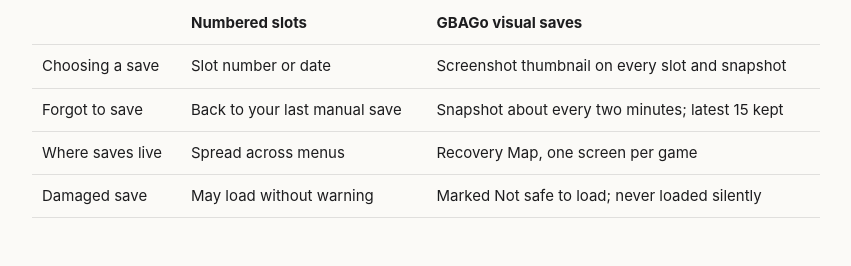
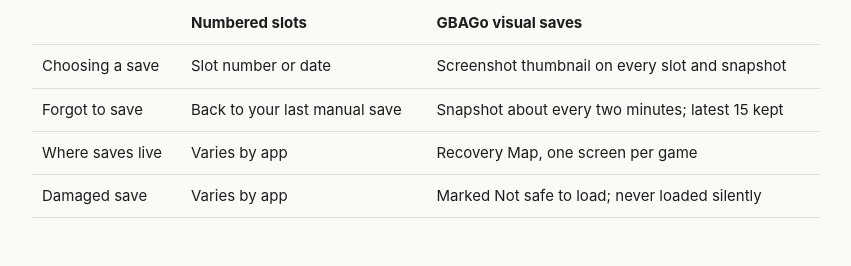
Before and after one commit to alice51849/gbago-support, a plain HTML site: page visual-saves.html in a window 1280 px wide. Shown: the part 1480-1746 px from the top of the page, without its empty margins (214-1065 px from the left). Drawn offline with Linux system fonts and the light colour scheme.

Commit message:
Soften generic comparison cells on visual saves page

```diff
--- a/visual-saves.html
+++ b/visual-saves.html
@@ -59,7 +59,7 @@ a{color:var(--accent)}
 <p>Each game gets a Recovery Map that gathers the automatic resume point, your save state slots, automatic snapshots and the battery save. Every entry shows a clear status such as <strong>Ready to load</strong> or <strong>Not safe to load</strong>, and a Verify Progress check is built in. Safe Continue resumes from your newest checkpoint only when it checks out, so a damaged checkpoint is never loaded silently.</p>
 <div class="box"><p><strong>Try it before importing anything:</strong> a new library starts with three original Lumi Studio demo cartridges (Lumi Orbit, Pearl Garden and Cloud Atelier), so you can test save slots, snapshots and the Recovery Map right away and delete them whenever you like.</p></div>
 <h2 id="compare">Numbered slots vs visual saves</h2>
-<div class="tbl"><table><thead><tr><th></th><th>Numbered slots</th><th>GBAGo visual saves</th></tr></thead><tbody><tr><td>Choosing a save</td><td>Slot number or date</td><td>Screenshot thumbnail on every slot and snapshot</td></tr><tr><td>Forgot to save</td><td>Back to your last manual save</td><td>Snapshot about every two minutes; latest 15 kept</td></tr><tr><td>Where saves live</td><td>Spread across menus</td><td>Recovery Map, one screen per game</td></tr><tr><td>Damaged save</td><td>May load without warning</td><td>Marked Not safe to load; never loaded silently</td></tr></tbody></table></div>
+<div class="tbl"><table><thead><tr><th></th><th>Numbered slots</th><th>GBAGo visual saves</th></tr></thead><tbody><tr><td>Choosing a save</td><td>Slot number or date</td><td>Screenshot thumbnail on every slot and snapshot</td></tr><tr><td>Forgot to save</td><td>Back to your last manual save</td><td>Snapshot about every two minutes; latest 15 kept</td></tr><tr><td>Where saves live</td><td>Varies by app</td><td>Recovery Map, one screen per game</td></tr><tr><td>Damaged save</td><td>Varies by app</td><td>Marked Not safe to load; never loaded silently</td></tr></tbody></table></div>
 <h2 id="faq">FAQ</h2>
 <h3 class="hd-q">What does “visual saves” mean in GBAGo?</h3><p class="hd-a">Each save state slot and each automatic snapshot shows a screenshot thumbnail of the moment it was made, so you pick a save by what you see instead of by a slot number.</p><h3 class="hd-q">How many visual save slots are there?</h3><p class="hd-a">4 save state slots to start, expandable to 12. Each slot keeps its own screenshot thumbnail.</p><h3 class="hd-q">What if I forget to save?</h3><p class="hd-a">During normal play GBAGo takes a quiet automatic snapshot about every two minutes and keeps the latest 15 as thumbnails you can jump back to. It also saves automatically when you leave the app.</p><h3 class="hd-q">Can a broken save be loaded by mistake?</h3><p class="hd-a">The Recovery Map marks each checkpoint with a status such as Ready to load or Not safe to load, and Safe Continue resumes from your newest checkpoint only when it checks out. A damaged checkpoint is never loaded silently.</p><h3 class="hd-q">Can my saves sync through iCloud?</h3><p class="hd-a">On iPhone and iPad, when iCloud is enabled, GBAGo syncs save states, thumbnails and .sav battery saves through your private iCloud account. The developer does not receive this data.</p><h3 class="hd-q">Does GBAGo include games?</h3><p class="hd-a">No. Apart from three original Lumi Studio demo cartridges, it contains no games and does not supply or link to game files. Import only files you created yourself or are authorized to use.</p>
 <div class="cta"><p><strong>Keep every save point visible.</strong></p><a class="btn" href="https://apps.apple.com/app/id6804564400?pt=118326163&amp;ct=sqb1118n_gbago_us_visualsaves&amp;mt=8">Download on the App Store</a> <a class="btn" href="https://play.google.com/store/apps/details?id=com.alice51849.GBAGo&amp;referrer=utm_source%3Dsqb1118n_gbago_us_visualsaves%26utm_campaign%3Dgbago" rel="noopener" data-ls-play="cta-bottom">Get it on Google Play</a></div>
```
